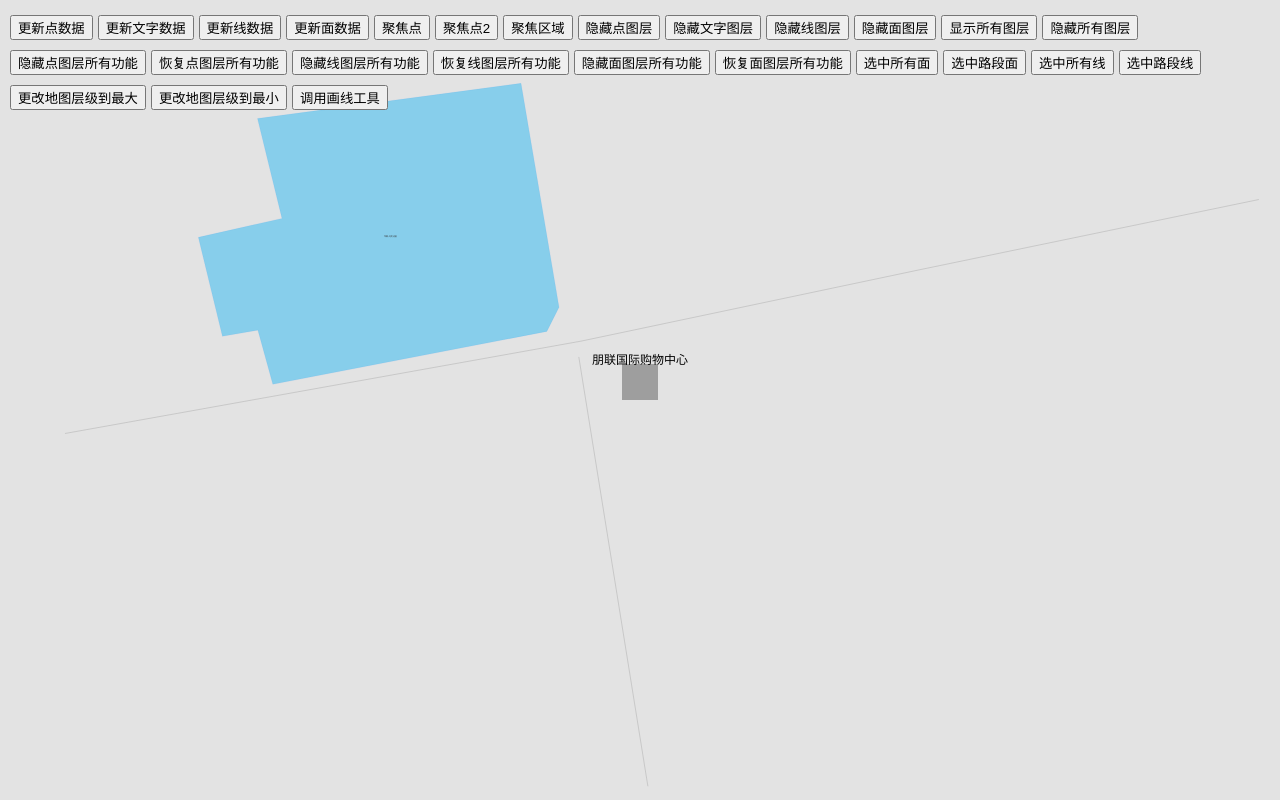
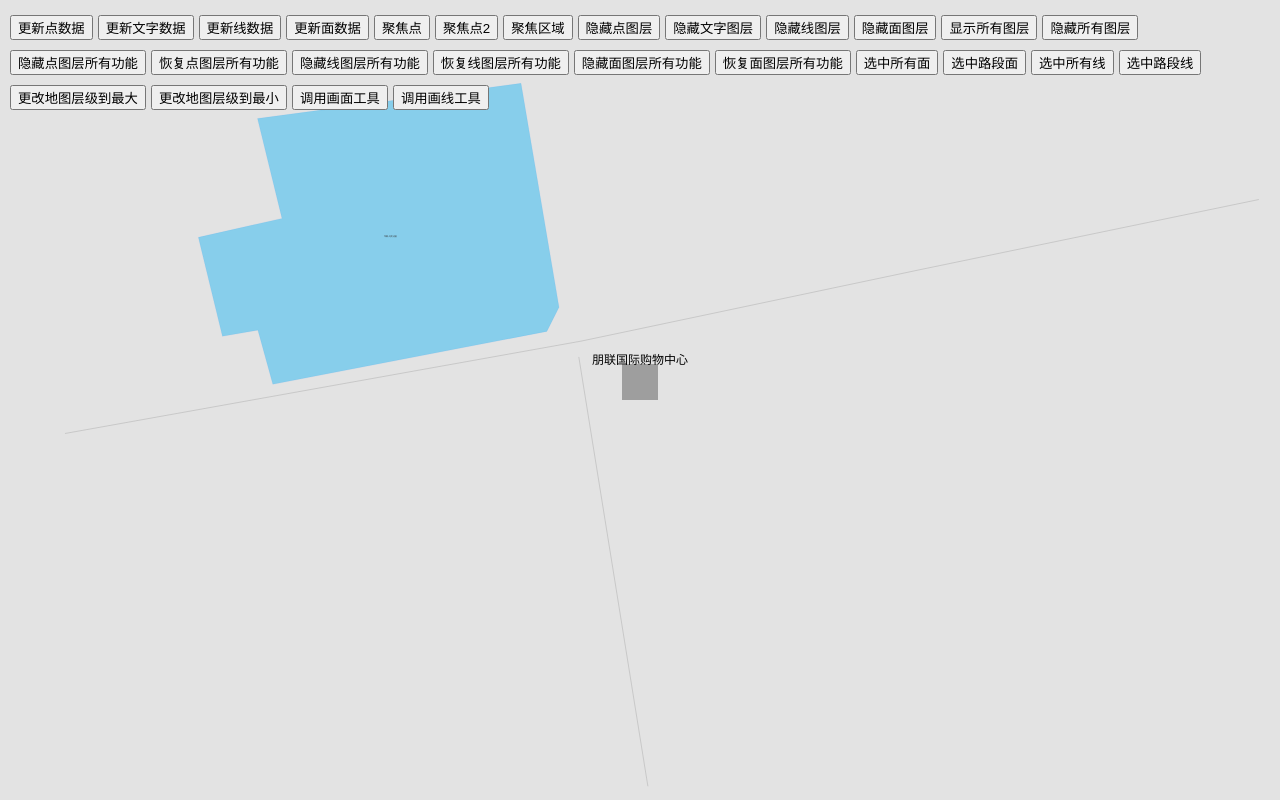
Before and after one commit to chengeheng/road-network-by-d3, a React (Create React App) app: page / in a window 1280 px wide. Built offline with nearby package versions, Linux system fonts and the light colour scheme; grey boxes are pictures that could not be loaded.

Commit message:
feat: 实现画线画面功能

```diff
--- a/src/App.tsx
+++ b/src/App.tsx
@@ -531,25 +531,32 @@ function App() {
 			},
 		},
 		{
+			label: "调用画面工具",
+			onClick: () => {
+				if (!map) return;
+				map.paintPolygon().then(res => console.log("paint polygon:", res));
+			},
+		},
+		{
 			label: "调用画线工具",
 			onClick: () => {
 				if (!map) return;
-				map.paintPolygon();
+				map.paintPolyline().then(res => console.log("paint polyline:", res));
 			},
 		},
 	];
 
-	useEffect(() => {
-		const id = setInterval(() => {
-			if (polyLineLayer) {
-				console.log("polyline update");
-				polyLineLayer.updateData(oldPolyLinesData);
-			}
-		}, 5000);
-		return () => {
-			clearInterval(id);
-		};
-	}, [polyLineLayer]);
+	// useEffect(() => {
+	// 	const id = setInterval(() => {
+	// 		if (polyLineLayer) {
+	// 			console.log("polyline update");
+	// 			polyLineLayer.updateData(oldPolyLinesData);
+	// 		}
+	// 	}, 5000);
+	// 	return () => {
+	// 		clearInterval(id);
+	// 	};
+	// }, [polyLineLayer]);
 
 	return (
 		<div className="App" id="container">
--- /dev/null
+++ b/src/map/Elements/EditPolygon.ts
@@ -0,0 +1,128 @@
+import * as d3 from "d3";
+
+interface EditPolygonProps {
+	map: SVGGElement;
+	container: d3.Selection<any, unknown, null, undefined>;
+	projection: d3.GeoProjection;
+}
+
+class EditPolygon {
+	private _map!: SVGGElement;
+	private _data: [number, number][];
+	private _parent: d3.Selection<any, unknown, null, undefined>;
+	private _path!: d3.GeoPath<any, any>;
+	private _projection!: d3.GeoProjection;
+
+	constructor(options: EditPolygonProps) {
+		this._data = [];
+		this._map = options.map;
+		this._projection = options.projection;
+		this._parent = options.container;
+		this._path = d3.geoPath<any, any>().projection(this._projection);
+	}
+
+	addData(data: [number, number]) {
+		const len = this._data.length;
+		if (len === 0) {
+			this._data.push(data, data);
+		} else {
+			this._data.splice(len - 1, 0, data);
+		}
+		this._draw();
+	}
+
+	printCoordinates() {
+		return this._data;
+	}
+
+	private _drawPolygon() {
+		const update = this._parent?.selectAll("path").data([
+			{
+				type: "Feature",
+				geometry: {
+					type: "Polygon",
+					coordinates: [this._data],
+				},
+				properties: {
+					id: "polygon",
+				},
+			},
+		]);
+
+		update.attr("d", d => {
+			return this._path(d);
+		});
+
+		update
+			.enter()
+			.append("path")
+			.attr("d", d => {
+				return this._path(d);
+			})
+			.attr("stroke", "#87ceeb")
+			.attr("stroke-width", 4)
+			.attr("fill", "#87ceeb")
+			.attr("fill-opacity", 0.5)
+			.exit()
+			.remove();
+	}
+
+	private _drawPoints() {
+		const me = this;
+		const pointData = this._data.slice(0, this._data.length - 1).map((i, idx) => {
+			const [x, y] = this._projection(i)!;
+			return {
+				x: x,
+				y: y,
+				idx,
+			};
+		});
+		const draged = d3
+			.drag<SVGCircleElement, { x: number; y: number; idx: number }>()
+			.on("start", e => {
+				e.sourceEvent.stopPropagation();
+			})
+			.on("drag", function (e, d, ...c) {
+				const { idx } = d;
+				const len = me._data.length;
+				if (idx === 0) {
+					me._data[len - 1] = me._projection.invert!(d3.pointer(e, me._map))!;
+				}
+				me._data[idx] = me._projection.invert!(d3.pointer(e, me._map))!;
+				d3.select(this)
+					.raise()
+					.attr("cx", (d.x = e.x))
+					.attr("cy", (d.y = e.y));
+				me._drawPolygon();
+			})
+			.on("end", () => {});
+		const update = this._parent?.selectAll("circle").data(pointData);
+		update
+			.enter()
+			.append<SVGCircleElement>("circle")
+			.attr("cx", d => d.x)
+			.attr("cy", d => d.y)
+			.attr("r", 10)
+			.attr("stroke", "#666")
+			.attr("stroke-width", 1)
+			.attr("fill", "transparent")
+			.call(draged)
+			.exit()
+			.remove();
+	}
+
+	private _draw() {
+		this._confirmError();
+		this._drawPolygon();
+		this._drawPoints();
+	}
+
+	private _confirmError() {
+		if (this._parent === null) {
+			throw new Error("线图元必须绘制在容器中");
+		}
+	}
+}
+
+export type { EditPolygonProps };
+export { EditPolygon as default };
--- /dev/null
+++ b/src/map/Elements/EditPolyline.ts
@@ -0,0 +1,118 @@
+import * as d3 from "d3";
+
+interface EditPolylineProps {
+	map: SVGGElement;
+	container: d3.Selection<any, unknown, null, undefined>;
+	projection: d3.GeoProjection;
+}
+
+class EditPolyline {
+	private _map!: SVGGElement;
+	private _data: [number, number][];
+	private _parent: d3.Selection<any, unknown, null, undefined>;
+	private _path!: d3.GeoPath<any, any>;
+	private _projection!: d3.GeoProjection;
+
+	constructor(options: EditPolylineProps) {
+		this._data = [];
+		this._map = options.map;
+		this._projection = options.projection;
+		this._parent = options.container;
+		this._path = d3.geoPath<any, any>().projection(this._projection);
+	}
+
+	addData(data: [number, number]) {
+		this._data.push(data);
+		this._draw();
+	}
+
+	printCoordinates() {
+		return this._data;
+	}
+
+	private _drawPolygon() {
+		const update = this._parent?.selectAll("path").data([
+			{
+				type: "Feature",
+				geometry: {
+					type: "MultiLineString",
+					coordinates: [this._data],
+				},
+				properties: {
+					id: "polygon",
+				},
+			},
+		]);
+
+		update.attr("d", d => {
+			return this._path(d);
+		});
+
+		update
+			.enter()
+			.append("path")
+			.attr("d", d => {
+				return this._path(d);
+			})
+			.attr("stroke", "#87ceeb")
+			.attr("stroke-width", 4)
+			.attr("fill", "none")
+			.exit()
+			.remove();
+	}
+
+	private _drawPoints() {
+		const me = this;
+		const pointData = this._data.map((i, idx) => {
+			const [x, y] = this._projection(i)!;
+			return {
+				x: x,
+				y: y,
+				idx,
+			};
+		});
+		const draged = d3
+			.drag<SVGCircleElement, { x: number; y: number; idx: number }>()
+			.on("start", e => {
+				e.sourceEvent.stopPropagation();
+			})
+			.on("drag", function (e, d, ...c) {
+				const { idx } = d;
+				me._data[idx] = me._projection.invert!(d3.pointer(e, me._map))!;
+				d3.select(this)
+					.raise()
+					.attr("cx", (d.x = e.x))
+					.attr("cy", (d.y = e.y));
+				me._drawPolygon();
+			})
+			.on("end", () => {});
+		const update = this._parent?.selectAll("circle").data(pointData);
+		update
+			.enter()
+			.append<SVGCircleElement>("circle")
+			.attr("cx", d => d.x)
+			.attr("cy", d => d.y)
+			.attr("r", 10)
+			.attr("stroke", "#666")
+			.attr("stroke-width", 1)
+			.attr("fill", "transparent")
+			.call(draged)
+			.exit()
+			.remove();
+	}
+
+	private _draw() {
+		this._confirmError();
+		this._drawPolygon();
+		this._drawPoints();
+	}
+
+	private _confirmError() {
+		if (this._parent === null) {
+			throw new Error("线图元必须绘制在容器中");
+		}
+	}
+}
+
+export type { EditPolylineProps };
+export { EditPolyline as default };
--- a/src/map/Layers/PolyLineLayer.ts
+++ b/src/map/Layers/PolyLineLayer.ts
@@ -160,8 +160,8 @@ class PolyLineLayer extends Layer {
 		};
 	}
 
-	protected _draw() {
-		this._baseLayer
+	protected _draw(): d3.Selection<SVGPathElement, _DrawParameterProps, SVGGElement, unknown> {
+		return this._baseLayer
 			.selectAll("path")
 			.data(
 				this._formatData(this.data, (e, outerIndex, innerIndex) => {
--- a/src/map/Map.ts
+++ b/src/map/Map.ts
@@ -2,6 +2,8 @@ import * as d3 from "d3";
 
 import { zooms } from "./constants/config";
 import Layer from "./Layers";
+import EditPolygon from "./Elements/EditPolygon";
+import EditPolyline from "./Elements/EditPolyline";
 
 interface MapOption {
 	center?: [number, number];
@@ -25,19 +27,20 @@ class Map {
 	id: string;
 	width: number;
 	height: number;
-	private options: MapOption;
+	projection: d3.GeoProjection;
+	options: MapOption;
 
 	private _level: number;
 	private _lastLevel: number;
 	private _layers: Layer[];
-	private _map!: SVGGElement;
-	private _toolMap!: SVGGElement;
 	private _container: HTMLElement;
-	private _zoom!: d3.ZoomBehavior<SVGSVGElement, unknown>;
+
 	private _svg!: d3.Selection<SVGSVGElement, unknown, null, undefined>;
 	private _mapContainer!: d3.Selection<SVGGElement, unknown, null, undefined>;
+	private _layerContainer!: SVGGElement;
+	private _toolContainer!: SVGGElement;
 
-	projection: d3.GeoProjection;
+	private _zoom!: d3.ZoomBehavior<SVGSVGElement, unknown>;
 
 	constructor(id: string, options: MapOption = defaultOptions) {
 		// 初始化值
@@ -93,8 +96,8 @@ class Map {
 			this._svg.attr("class", this.options.class);
 		}
 		this._mapContainer = this._svg.append("g");
-		this._map = this._mapContainer.append("g").attr("id", "layers").node()!;
-		this._toolMap = this._mapContainer
+		this._layerContainer = this._mapContainer.append("g").attr("id", "layers").node()!;
+		this._toolContainer = this._mapContainer
 			.append("g")
 			.attr("id", "tools")
 			.style("pointer-events", "none")
@@ -143,10 +146,7 @@ class Map {
 				const projection = this.projection;
 				// console.log(d3.pointer(e, g.node()));
 				if (this.options.onClick) {
-					this.options.onClick(
-						e,
-						projection.invert!(d3.pointer(e, this._mapContainer.node()))
-					);
+					this.options.onClick(e, projection.invert!(d3.pointer(e, this._mapContainer.node())));
 				}
 			})
 			.on("dblclick.zoom", null);
@@ -161,7 +161,7 @@ class Map {
 	 */
 	addLayer(layer: Layer) {
 		this._layers.push(layer);
-		layer.init(this._map, this.projection, { level: this._level });
+		layer.init(this._layerContainer, this.projection, { level: this._level });
 	}
 	/**
 	 * 删除图层
@@ -236,14 +236,8 @@ class Map {
 		}
 		const min: number[] = [];
 		const max: number[] = [];
-		[min[0], max[0]] = d3.extent(projectionCoords, d => d[0]) as [
-			number,
-			number
-		];
-		[min[1], max[1]] = d3.extent(projectionCoords, d => d[1]) as [
-			number,
-			number
-		];
+		[min[0], max[0]] = d3.extent(projectionCoords, d => d[0]) as [number, number];
+		[min[1], max[1]] = d3.extent(projectionCoords, d => d[1]) as [number, number];
 
 		const xScale = (max[0] - min[0]) / this.width;
 		const yScale = (max[1] - min[1]) / this.height;
@@ -252,8 +246,7 @@ class Map {
 			(max[1] + min[1]) / 2,
 		]) as [number, number];
 
-		const scale =
-			Math.max(xScale, yScale) === 0 ? 5 : 1 / Math.max(xScale, yScale);
+		const scale = Math.max(xScale, yScale) === 0 ? 5 : 1 / Math.max(xScale, yScale);
 
 		const diffs = zooms.map(i => Math.abs(scale - i));
 		const minDiff = Math.min(...diffs);
@@ -284,15 +277,58 @@ class Map {
 		);
 	}
 
-	// TODO 添加绘制面的工具
+	// 添加绘制面的工具
 	paintPolygon() {
-		d3.select(this._map).style("pointer-events", "none");
+		d3.select(this._layerContainer).style("pointer-events", "none");
+		d3.select(this._toolContainer).style("pointer-events", "inherit");
+		this._removeClickFn();
 		return new Promise((resolve, reject) => {
-			console.log(this);
+			const polygon = new EditPolygon({
+				container: d3.select(this._toolContainer),
+				projection: this.projection,
+				map: this._toolContainer,
+			});
+			this._svg
+				.on("click", e => {
+					polygon.addData(
+						this.projection.invert!(d3.pointer(e, this._mapContainer.node())) as [number, number]
+					);
+				})
+				.on("contextmenu", () => {
+					resolve(polygon.printCoordinates());
+				});
+		}).finally(() => {
+			d3.select(this._layerContainer).style("pointer-events", "inherit");
+			d3.select(this._toolContainer).style("pointer-event", "none");
+			this._addClickFn();
 		});
-		// d3.select(this._toolMap).on("click", e => {
-		// 	console.log(e);
-		// });
+	}
+
+	// 添加绘制线的工具
+	paintPolyline() {
+		d3.select(this._layerContainer).style("pointer-events", "none");
+		d3.select(this._toolContainer).style("pointer-events", "inherit");
+		this._removeClickFn();
+		return new Promise((resolve, reject) => {
+			const polygon = new EditPolyline({
+				container: d3.select(this._toolContainer),
+				projection: this.projection,
+				map: this._toolContainer,
+			});
+			this._svg
+				.on("click", e => {
+					polygon.addData(
+						this.projection.invert!(d3.pointer(e, this._mapContainer.node())) as [number, number]
+					);
+				})
+				.on("contextmenu", () => {
+					resolve(polygon.printCoordinates());
+				});
+		}).finally(() => {
+			d3.select(this._layerContainer).style("pointer-events", "inherit");
+			d3.select(this._toolContainer).style("pointer-event", "none");
+			this._addClickFn();
+		});
 	}
 }
 
```
